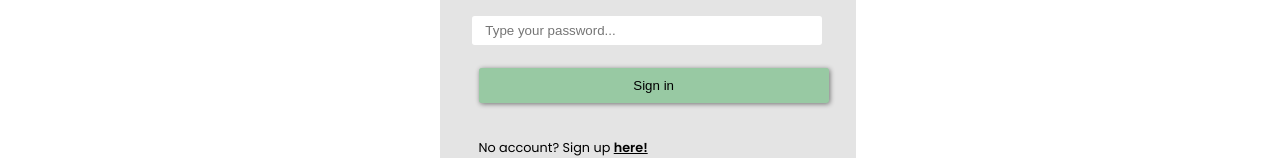
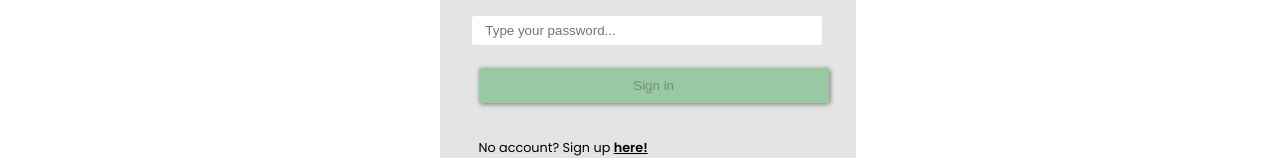
Before and after one commit to BoMar-Dev/bookster-project, a React (Create React App) app in the folder client/: page / in a window 1280 px wide. Shown: the part 340-498 px from the top of the page. Built offline with nearby package versions, Linux system fonts and the light colour scheme.

Commit message:
new test

```diff
--- a/client/src/components/SignInAndOutButton.js
+++ b/client/src/components/SignInAndOutButton.js
@@ -19,6 +19,7 @@ const signInButton = () => {
 const signOutBtn = () => {
   return (
     <button
+      data-testid="signoutbtn"
       onClick={() => {
         sessionStorage.clear();
       }}
--- a/client/src/pages/GuestPage.js
+++ b/client/src/pages/GuestPage.js
@@ -9,6 +9,7 @@ import { SearchField } from "../components/SearchField";
 import PageNavigation from "../components/PageNavigation";
 import "../style/Main.css";
 import "../style/LoginPage.css";
+import { getBooksFromApi } from "../data/TestFetchApi";
 
 export const GuestPage = () => {
   const [books, setBooks] = useState([]);
@@ -18,6 +19,7 @@ export const GuestPage = () => {
   useEffect(() => {
     const fetchData = async () => {
       try {
+        // getBooksFromApi();
         const response = await fetch(API_URL);
         console.log(response);
         const books = await response.json();
--- a/client/src/pages/LoginPage.js
+++ b/client/src/pages/LoginPage.js
@@ -62,7 +62,7 @@ const LoginPage = () => {
             placeholder="Type your username..."
             autoComplete="off"
             value={username}
-            required
+            // required
             onChange={(e) => setUsername(e.target.value)}></input>
           <label>Password</label>
           <input
@@ -70,9 +70,13 @@ const LoginPage = () => {
             data-testid="login-passwordfield"
             placeholder="Type your password..."
             value={password}
-            required
+            // required
             onChange={(e) => setPassword(e.target.value)}></input>
-          <button data-testid="login-btn" className="signin-btn" type="submit">
+          <button
+            disabled={!username || !password}
+            data-testid="login-btn"
+            className="signin-btn"
+            type="submit">
             Sign in
           </button>
         </form>
--- a/client/src/pages/RegisterPage.js
+++ b/client/src/pages/RegisterPage.js
@@ -40,7 +40,7 @@ export const RegisterPage = () => {
           <label>Username</label>
           <input
             type="text"
-            placeholder="Register your username..."
+            placeholder="Type your username..."
             autoComplete="off"
             value={username}
             required
```
Also changed, not shown: client/src/data/TestFetchApi.js (added, +25 -0 lines), 1 other file (tests, documents, lock files or other folders).
